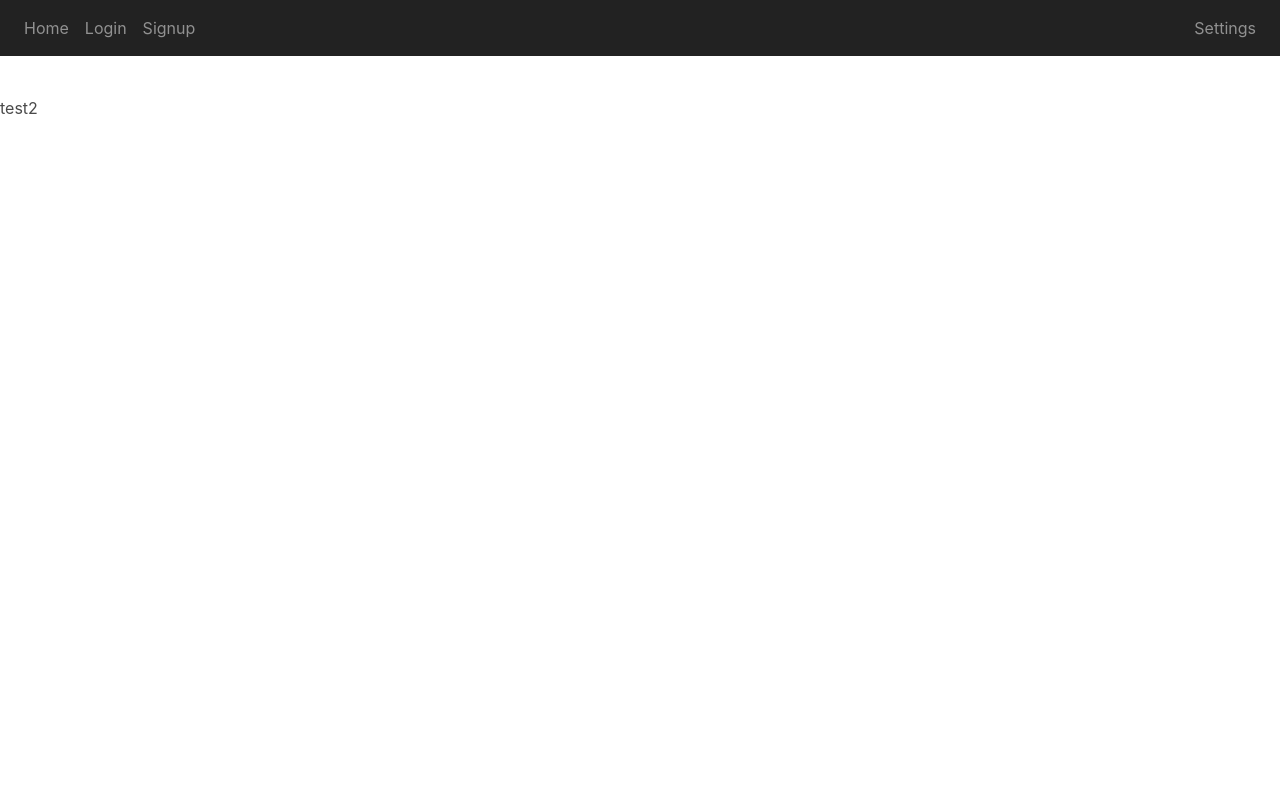
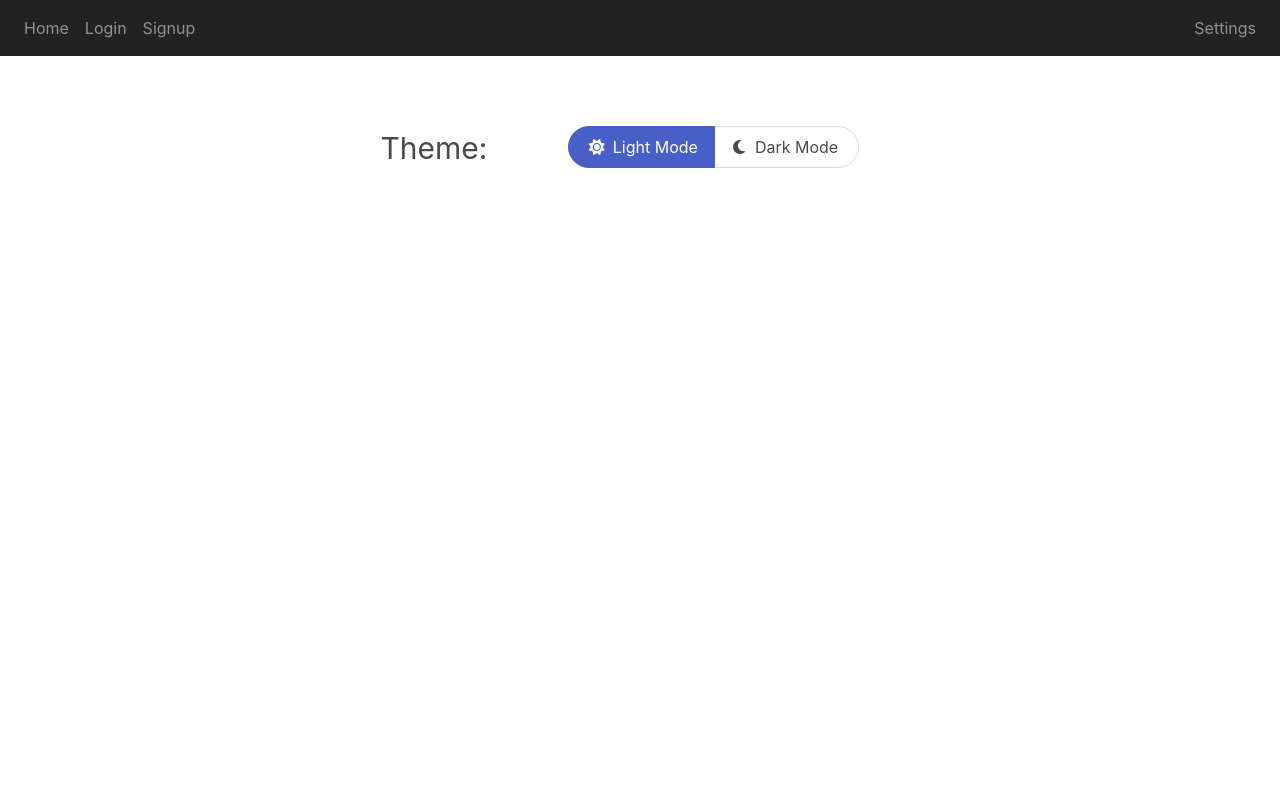
Before and after one commit to modelrailwaymaster/nea, a Django app: template website/app/templates/app/settings.html in a window 1280 px wide. Run offline with Django 4.2, Linux system fonts and the light colour scheme; the template is opened without the code that fills it, so the values that code supplies are empty; some libraries are stand-ins or nearby versions.

Commit message:
light and dark mode complete

```diff
--- a/website/app/templates/app/home.html
+++ b/website/app/templates/app/home.html
@@ -2,7 +2,7 @@
 {% load static %}
 {% load socialaccount %}
 
-<html>
+<html id="page">
     <head>
 
         <meta charset="utf-8">
@@ -22,7 +22,6 @@
         <script src="https://cdn.jsdelivr.net/npm/popper.js@1.12.9/dist/umd/popper.min.js" integrity="sha384-ApNbgh9B+Y1QKtv3Rn7W3mgPxhU9K/ScQsAP7hUibX39j7fakFPskvXusvfa0b4Q" crossorigin="anonymous"></script>
         <script src="https://cdn.jsdelivr.net/npm/bootstrap@4.0.0/dist/js/bootstrap.min.js" integrity="sha384-JZR6Spejh4U02d8jOt6vLEHfe/JQGiRRSQQxSfFWpi1MquVdAyjUar5+76PVCmYl" crossorigin="anonymous"></script>
         <script src="https://use.fontawesome.com/releases/v5.15.4/js/all.js"></script>
-
 
         <nav class="navbar navbar-expand-lg navbar-dark" style="background-color: #222222;">
             <button class="navbar-toggler" type="button" data-toggle="collapse" data-target="#navbarSupportedContent" aria-controls="navbarSupportedContent" aria-expanded="false" aria-label="Toggle navigation">
@@ -84,7 +83,8 @@
 
         {% block content %}{% endblock %}
 
+
     </body>
-
+    <script src="{% static '/js/theme.js' %}"></script>
 
 </html>
--- a/website/app/templates/app/login.html
+++ b/website/app/templates/app/login.html
@@ -25,7 +25,7 @@
     <br>
     <div class="field is-grouped">
       <div class="control">
-          <button class="button is-success" type="submit">Sign in</button>
+        <button type="submit" class="btn btn-primary">Sign in</button>
       </div>
     </div>
   </form>
--- a/website/app/templates/app/settings.html
+++ b/website/app/templates/app/settings.html
@@ -4,5 +4,39 @@
 {% block title %}Settings{% endblock %}
 {% block css %}<link rel="stylesheet" href="{% static '/css/settings.css'%}">{% endblock %}
 {% block content %}
-test2
+<script src="{% static '/js/settings.js' %}"></script>
+<div class="grid-container">
+    <div class="grid-item">
+        <div id="theme-text-container">
+            Theme:
+        </div>
+    </div>
+    <div class="grid-item">
+        <div class="tabs is-toggle is-toggle-rounded">
+            <ul>
+                <li id="theme-toggle-light" class="is-active">
+                    <a>
+                        <span class="icon is-small"><i class="fa-solid fa-sun"></i></span>
+                        <span>Light Mode</span>
+                    </a>
+                </li>
+                <li id="theme-toggle-dark">
+                    <a>
+                        <span class="icon is-small"><i class="fa-solid fa-moon"></i></span>
+                        <span>Dark Mode</span>
+                    </a>
+                </li>
+
+            </ul>
+        </div>
+
+    </div>
+  </div>
+
+
+
+{% if user.is_authenticated %}
+
+{% endif %}
+
 {% endblock %}
--- a/website/app/templates/app/signup.html
+++ b/website/app/templates/app/signup.html
@@ -54,7 +54,7 @@
 
         <div class="field is-grouped">
             <div class="control">
-                <button class="button is-success" type="submit">Sign up</button>
+              <button type="submit" class="btn btn-primary">Sign up</button>
             </div>
         </div>
 
--- a/website/static/css/home.css
+++ b/website/static/css/home.css
@@ -1,3 +1,17 @@
 #message-container{
     padding: 20px;
 }
+
+.dark{
+    background-color: rgb(39, 39, 39);
+    color: rgb(175, 175, 175) !important;
+
+}
+
+.light{
+    background-color: white;
+}
+
+html, body{
+    height: 100%;
+}
--- /dev/null
+++ b/website/static/css/settings.css
@@ -0,0 +1,12 @@
+.grid-container {
+    display: grid;
+    grid-template-columns: auto auto;
+    padding-left: 25%;
+    padding-right: 25%;
+  }
+.grid-item {
+    padding: 20px;
+    font-size: 30px;
+    text-align: center;
+    margin-top: 10px;
+}
--- /dev/null
+++ b/website/static/js/settings.js
@@ -0,0 +1,7 @@
+theme = localStorage.getItem("theme")
+
+window.onload = function() {
+if (theme === "true"){
+    darkthemebutton.classList.add("is-active")
+    lightthemebutton.classList.remove("is-active")
+}}
--- /dev/null
+++ b/website/static/js/theme.js
@@ -0,0 +1,40 @@
+let labels = document.getElementsByClassName("label")
+labels = Array.prototype.slice.call( labels )
+theme = localStorage.getItem("theme")
+const lightthemebutton = document.getElementById("theme-toggle-light")
+const darkthemebutton = document.getElementById("theme-toggle-dark")
+
+const darkmode = () => {
+    localStorage.setItem("theme","true")
+    document.body.classList.add("dark")
+    labels.forEach(element => {
+        element.classList.add("dark")
+    })
+}
+
+const lightmode = () => {
+    localStorage.setItem("theme","false")
+    document.body.classList.remove("dark")
+    labels.forEach(element => {
+        element.classList.remove("dark")
+    })
+}
+
+try{
+lightthemebutton.addEventListener("click",function(){
+    lightmode()
+    lightthemebutton.classList.add("is-active")
+    darkthemebutton.classList.remove("is-active")
+})}
+catch{}
+
+try{
+darkthemebutton.addEventListener("click",function(){
+    darkmode()
+    darkthemebutton.classList.add("is-active")
+    lightthemebutton.classList.remove("is-active")
+})}
+catch{}
+
+if (theme === "true"){
+    darkmode()}
```
Also changed, not shown: website/db.sqlite3, website/static/css/profile.css (deleted).
